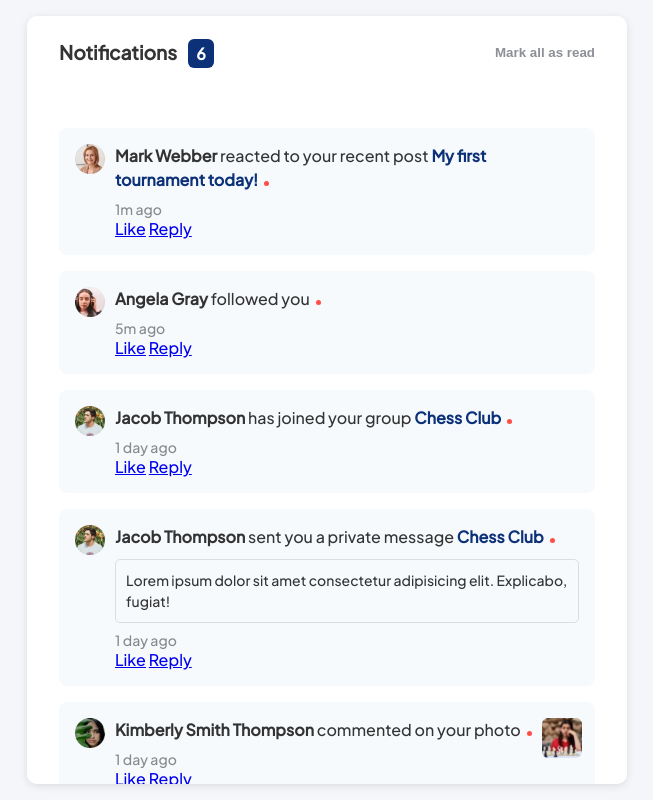
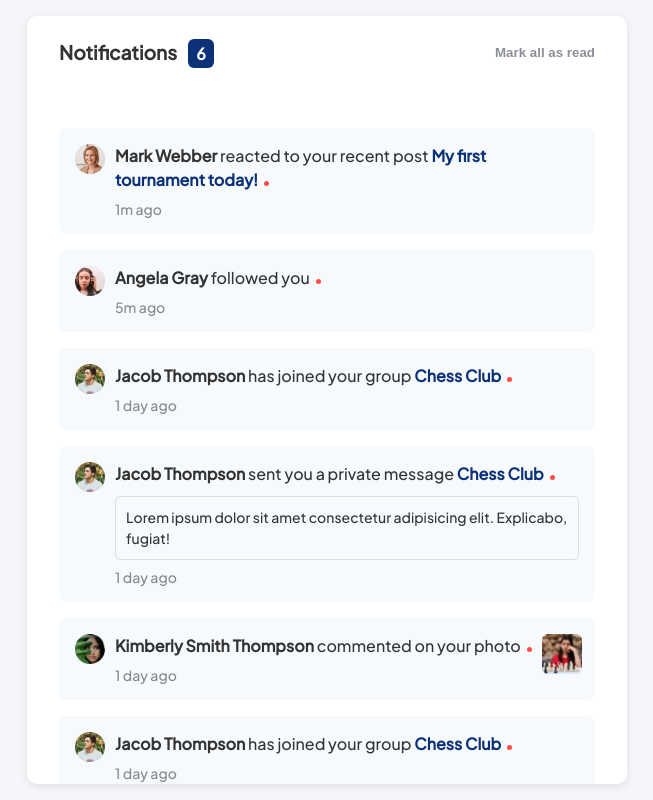
Before and after one commit to abdull65/Notification-page-frontend-mentor-, a plain HTML site: page index.html in a window 1280 px wide. Shown: the whole page, without its empty margins (313-966 px from the left). Drawn offline with Linux system fonts and the light colour scheme.

Commit message:
Update index.html

```diff
--- a/index.html
+++ b/index.html
@@ -22,10 +22,6 @@
         <div class="text-box">
             <p><strong>Mark Webber</strong> reacted to your recent post <strong style="color: #0c3178;">My first tournament today!</strong> <span class="red-label"></span></p>
             <span class="timestamp">1m ago</span>
-            <div class="btn-box">
-                <a href="#" class="action-btn">Like</a>
-                <a href="#" class="action-btn">Reply</a>
-            </div>
         </div>
       </div>
 
@@ -36,10 +32,6 @@
         <div class="text-box">
             <p><strong>Angela Gray</strong> followed you <span class="red-label"></span></p>
             <span class="timestamp">5m ago</span>
-            <div class="btn-box">
-                <a href="#" class="action-btn">Like</a>
-                <a href="#" class="action-btn">Reply</a>
-            </div>
         </div>
       </div>
 
@@ -50,10 +42,6 @@
         <div class="text-box">
             <p><strong>Jacob Thompson</strong> has joined your group <strong style="color: #0c3178;">Chess Club</strong> <span class="red-label"></span></p>
             <span class="timestamp">1 day ago</span>
-            <div class="btn-box">
-                <a href="#" class="action-btn">Like</a>
-                <a href="#" class="action-btn">Reply</a>
-            </div>
         </div>
       </div>
       <div class="notification unread">
@@ -64,10 +52,6 @@
             <p><strong>Jacob Thompson</strong> sent you a private message <strong style="color: #0c3178;">Chess Club</strong> <span class="red-label"></span></p>
             <p class="message">Lorem ipsum dolor sit amet consectetur adipisicing elit. Explicabo, fugiat!</p>
             <span class="timestamp">1 day ago</span>
-            <div class="btn-box">
-                <a href="#" class="action-btn">Like</a>
-                <a href="#" class="action-btn">Reply</a>
-            </div>
         </div>
       </div>
       <div class="notification unread">
@@ -77,10 +61,6 @@
         <div class="text-box">
             <p><strong>Kimberly Smith Thompson</strong> commented on your photo <span class="red-label"></span></p>
             <span class="timestamp">1 day ago</span>
-            <div class="btn-box">
-                <a href="#" class="action-btn">Like</a>
-                <a href="#" class="action-btn">Reply</a>
-            </div>
         </div>
         <div class="avater-box">
             <img src="./images/image-chess.webp" alt="avater" class="avater2">
@@ -93,10 +73,6 @@
         <div class="text-box">
             <p><strong>Jacob Thompson</strong> has joined your group <strong style="color: #0c3178;">Chess Club</strong> <span class="red-label"></span></p>
             <span class="timestamp">1 day ago</span>
-            <div class="btn-box">
-                <a href="#" class="action-btn">Like</a>
-                <a href="#" class="action-btn">Reply</a>
-            </div>
         </div>
       </div>
 
```
